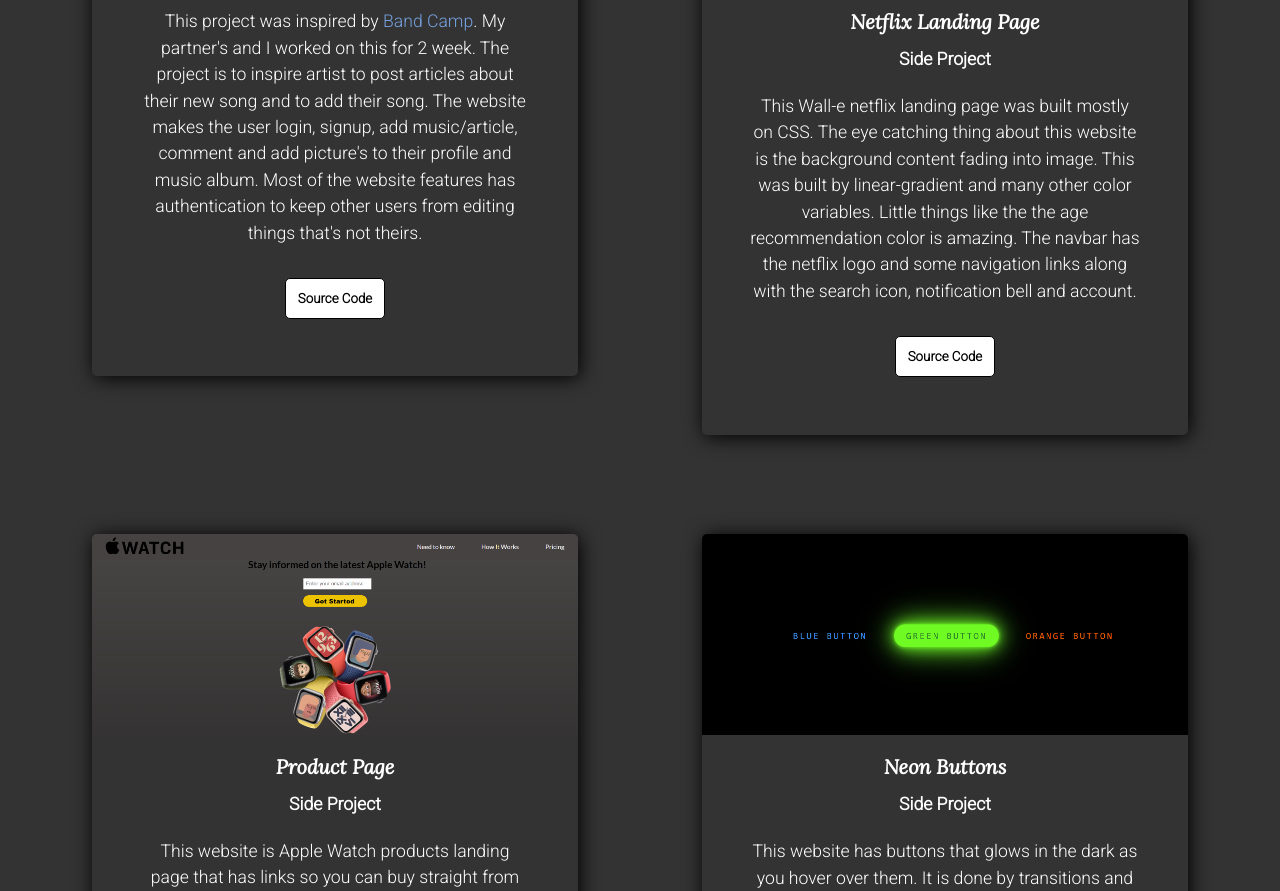
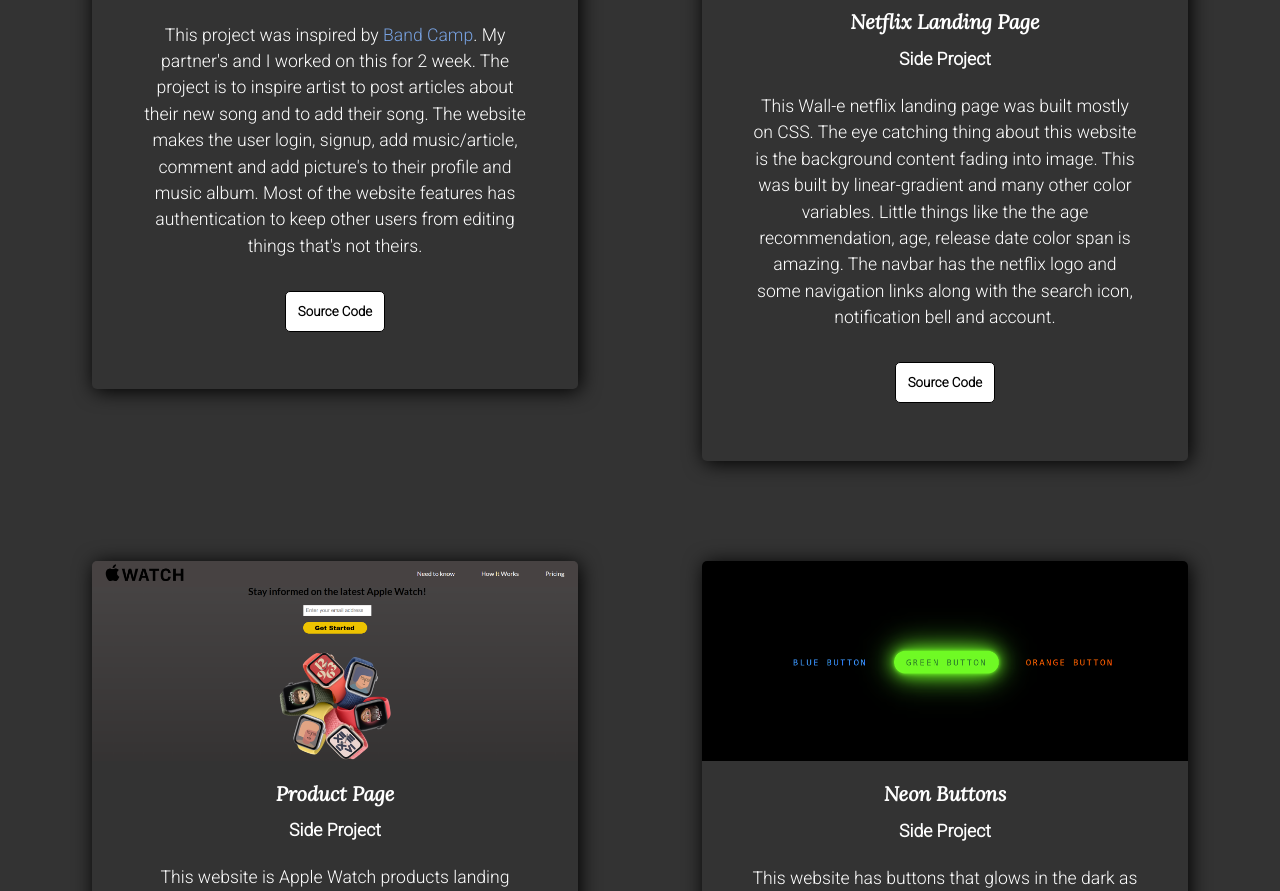
Before and after one commit to seanc21/seanc21.github.io, a plain HTML site: page Portfolio.html in a window 1280 px wide. Shown: the part 2414-3305 px from the top of the page. Drawn offline with nearby package versions, Linux system fonts and the light colour scheme.

Commit message:
fix portfolio

```diff
--- a/Portfolio.html
+++ b/Portfolio.html
@@ -158,7 +158,7 @@
                         <div class="des">
                             <p>This Wall-e netflix landing page was built mostly on CSS. The eye catching thing about
                                 this website is the background content fading into image. This was built by linear-gradient
-                                and many other color variables. Little things like the the age recommendation color is amazing.
+                                and many other color variables. Little things like the the age recommendation, age, release date color span is amazing.
                                 The navbar has the netflix logo and some navigation links along with the search icon, notification
                                 bell and account.
                             </p>
```
